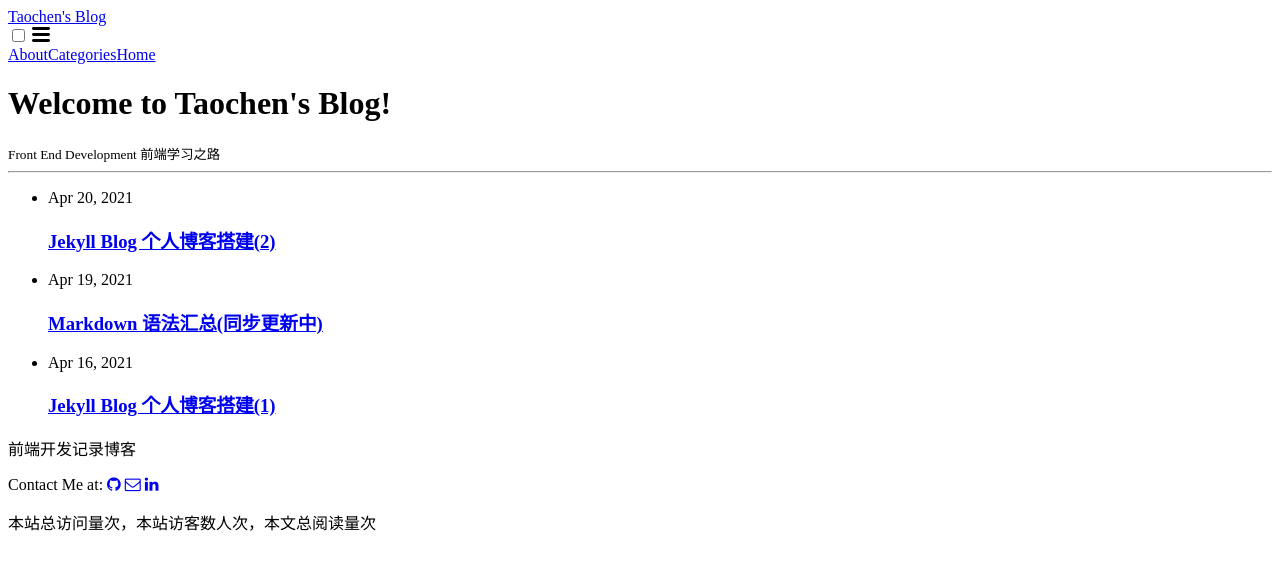
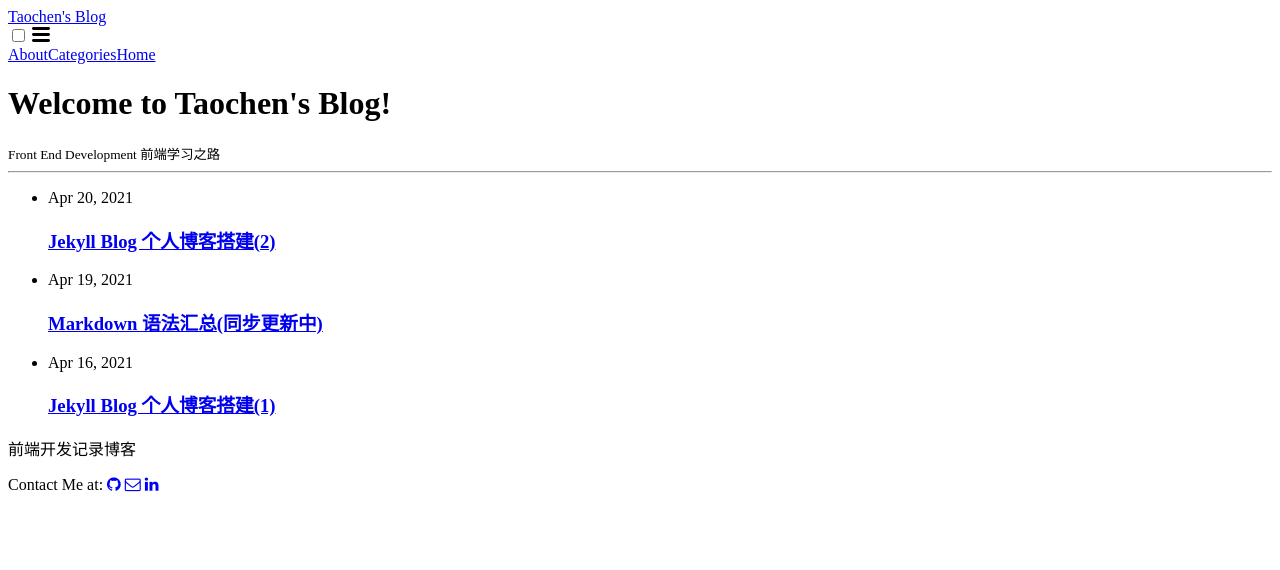
Before and after one commit to ThomasMental/ThomasMental.github.io, a Jekyll site: the page built from index.html, in a window 1280 px wide. Shown: the top 570 px of the page. Built offline with Jekyll 4.4.1, drawn with Linux system fonts in a browser that asks for light colours; comment, search, counter and statistics services are not loaded; a style sheet for code colours, icons or effects is not loaded.

Commit message:
Update footer.html

```diff
--- a/_includes/footer.html
+++ b/_includes/footer.html
@@ -17,9 +17,5 @@
         <a href="https://www.linkedin.com/in/{{site.linkedIn_username}}" title="LinkedIn"><i class="fa fa-linkedin" aria-hidden="true"></i></a>
       {% endif %}
     </p>
-    <p>
-      本站总访问量<span id="busuanzi_value_site_pv"></span>次，本站访客数<span id="busuanzi_value_site_uv"></span>人次，本文总阅读量<span id="busuanzi_value_page_pv"></span>次
-    </p>
   </div>
 </footer>
-<script async src="//busuanzi.ibruce.info/busuanzi/2.3/busuanzi.pure.mini.js"></script>
```
